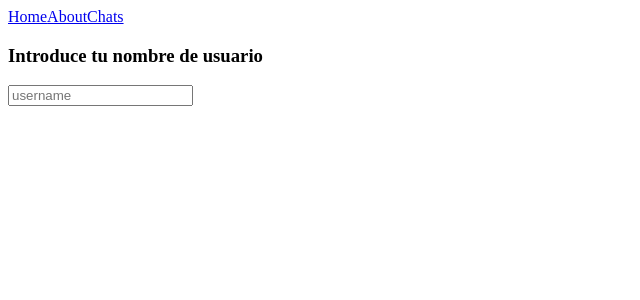
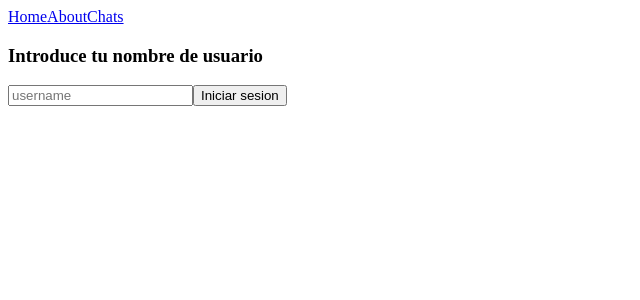
Before and after one commit to yeyodev1/vue-router, a Vue app: page / in a window 1280 px wide. Shown: the top 300 px of the page, without its empty margins (0-640 px from the left). Built offline with nearby package versions, Linux system fonts and the light colour scheme.

Commit message:
navegating developed

```diff
--- a/src/views/HomeView.vue
+++ b/src/views/HomeView.vue
@@ -3,6 +3,11 @@ export default {
   data() {
     return {
       username: ''
+    }
+  },
+  methods: {
+    iniciar() {
+      this.$router.go(-1)
     }
   }
 }
@@ -12,5 +17,6 @@ export default {
   <main>
     <h3>Introduce tu nombre de usuario {{ username }}</h3>
     <input placeholder="username" v-model="username" />
+    <button @click="iniciar">Iniciar sesion</button>
   </main>
 </template>
```
